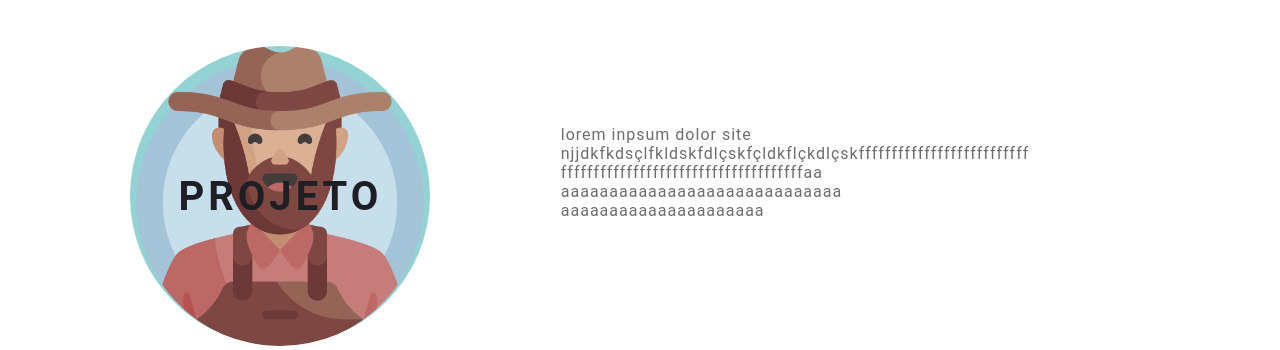
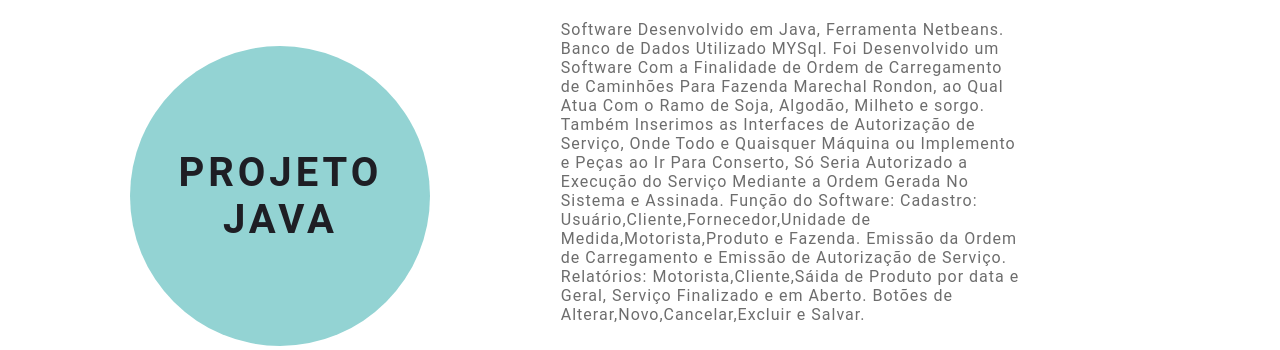
Before and after one commit to Abimaelbp/Meu-Portf-lio, a plain HTML site: page index.html in a window 1280 px wide. Shown: the part 642-992 px from the top of the page. Drawn offline with Linux system fonts and the light colour scheme.

Commit message:
Paginal Inicial

```diff
--- a/index.html
+++ b/index.html
@@ -38,8 +38,8 @@
 		<h1>Abimael Pereira</h1>
 		<h2>Front-End Developer</h2>
 		<div class="social-media">
-		<a href="">Linkedin</a>
-		<a href="">Github</a>
+		<a href="www.linkedin.com/in/abimael-pereira-b9b534175">Linkedin</a>
+		<a href="https://github.com/Abimaelbp">Github</a>
 		</div>
 	</header>
 	<main class="container">
@@ -47,14 +47,21 @@
 			<div class="card">
 			<div class="card-wrapper">
 
-				<h2> Projeto</h2>
+				<h2> Projeto Java</h2>
 					<p> Venha Conferir!</p>
 				</div>
 				</div>
 				<div class="card-text">
+				Software Desenvolvido em Java, Ferramenta Netbeans. Banco de Dados Utilizado MYSql.
+				Foi Desenvolvido um Software Com a Finalidade de Ordem de Carregamento de Caminhões Para Fazenda Marechal Rondon, ao Qual Atua Com o Ramo de Soja, Algodão, Milheto e sorgo.
+				Também Inserimos as Interfaces de Autorização de Serviço, Onde Todo e Quaisquer Máquina ou Implemento e Peças ao Ir Para Conserto,
+				Só Seria Autorizado a Execução do Serviço Mediante a Ordem Gerada No Sistema e Assinada.
+				Função do Software:
+				Cadastro: Usuário,Cliente,Fornecedor,Unidade de Medida,Motorista,Produto e Fazenda.
+				Emissão da Ordem de Carregamento e Emissão de Autorização de Serviço.
+				Relatórios: Motorista,Cliente,Sáida de Produto por data e Geral, Serviço Finalizado e em Aberto.
+				Botões de Alterar,Novo,Cancelar,Excluir e Salvar.
 
-		lorem inpsum dolor site njjdkfkdsçlfkldskfdlçskfçldkflçkdlçskffffffffffffffffffffffffff fffffffffffffffffffffffffffffffffffffaa aaaaaaaaaaaaaaaaaaaaaaaaaaaaa
-		aaaaaaaaaaaaaaaaaaaaa
 		</div>
 				</div>
 				<div class="card-container">
--- a/principal.css
+++ b/principal.css
@@ -184,7 +184,7 @@ a:hover{
 	align-items: center;
 	justify-content: center;
 	background-color: #60E1E0;
-	background-image: url('./imagens/agricultor.png');
+	/*background-image: url('./imagens/agricultor.png');*/
 	background-position: center;
 	background-size: cover;
 	background-repeat: no-repeat;
```
